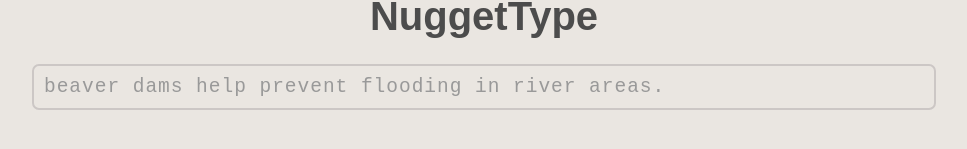
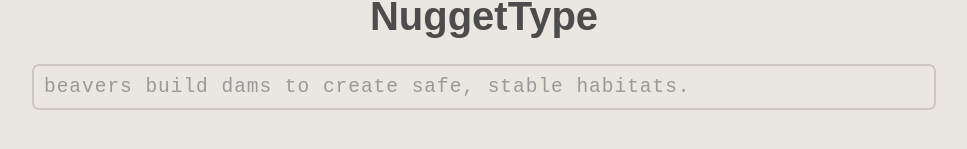
Before and after one commit to sidyakinian/nuggettype, a React (Create React App) app: page / in a window 1280 px wide. Shown: the part 393-542 px from the top of the page, without its empty margins (156-1123 px from the left). Built offline with nearby package versions, Linux system fonts and the light colour scheme.

Commit message:
fix state

```diff
--- a/src/App.js
+++ b/src/App.js
@@ -55,7 +55,7 @@ const TypingInput = ({ input, sentence, handleInputChange }) => {
 };
 
 const App = () => {
-  const [sentence, setSentence] = useState(getRandomSentence(sentences));
+  const sentence = sentences[0];
   const [input, setInput] = useState("");
 
   const handleInputChange = (e) => {
```
